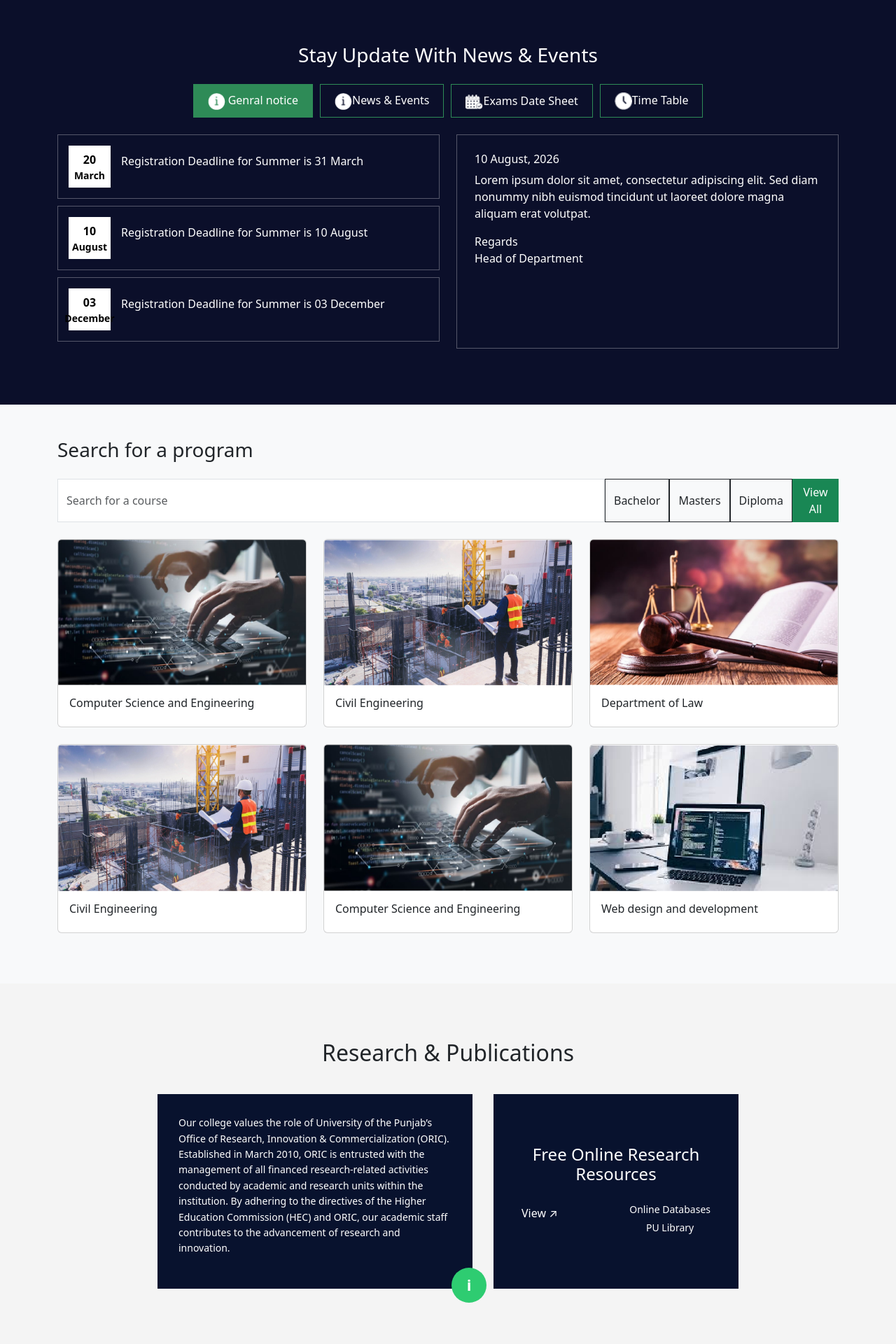
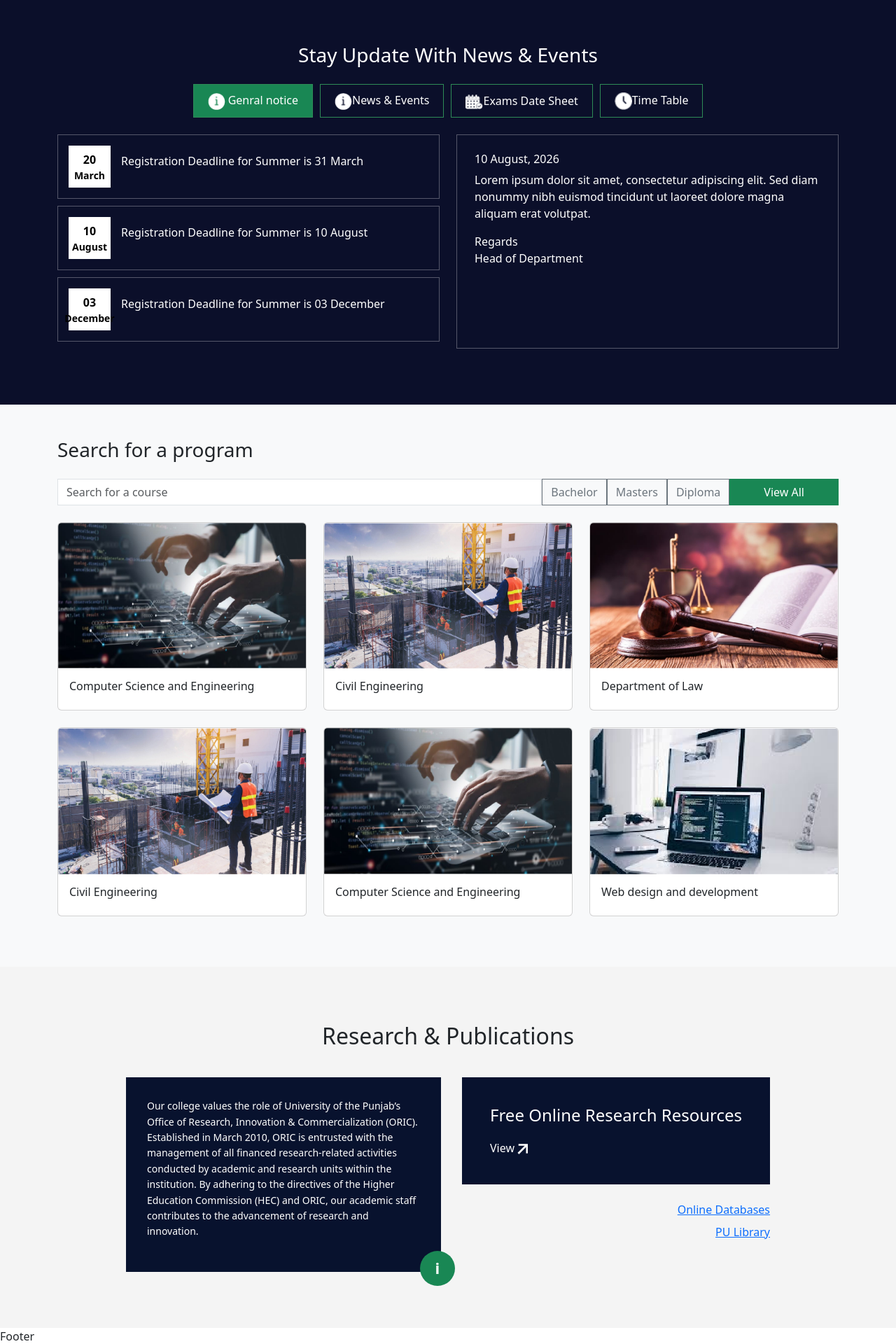
Before and after one commit to mahnooradnan491-boop/gcg, a React app in the folder frontend/: page / in a window 1280 px wide. Shown: the part 1160-3080 px from the top of the page at 70% size. Built offline with nearby package versions, Linux system fonts and the light colour scheme; the HTML template or start-up script is replaced by a standard one.

Commit message:
Issues Set

```diff
--- a/frontend/src/header.jsx
+++ b/frontend/src/header.jsx
@@ -1,4 +1,4 @@
-import { Link } from "react-router-dom";
+import { Link } from 'react-router-dom';
 
 function Header() {
     return (
@@ -12,7 +12,7 @@ function Header() {
                     <marquee className="py-2 px-4 text-success border-1 border-bottom w-100">
                         This Place is for Moving Notification for visitor + Important Notice + Call Us etc.
                     </marquee>
-                    <div className="w-100 d-flex justify-content-between align-items-md-center flex-column flex-md-row">
+                    <div className="w-100 d-flex justify-content-between align-items-lg-center flex-column flex-lg-row">
                         <ul className="navbar-nav px-3">
                             <li>
                                 <Link to="/" className="nav-link">Home</Link>
@@ -47,7 +47,7 @@ function Header() {
                 </div>
             </div>
         </nav>
-    )
+    );
 }
 
 export default Header;
--- a/frontend/src/home.css
+++ b/frontend/src/home.css
@@ -12,17 +12,16 @@
     font-style: italic;
 }
 
-/* Success Stories Section  */
 .bg-light-grey {
     background-color: #e3dfdf7b;
- }
+}
 
 .box-orange {
-    background-color: #ffe0b2 ;
+    background-color: #ffe0b2;
 }
 
 .box-green {
-    background-color: #a5d6a7 ;
+    background-color: #a5d6a7;
 }
 
 .flex-fill {
@@ -39,204 +38,174 @@
     }
 }
 
-
-/* News & Events Section */
-.news-section{
-background:#0b0f2a;
-color:white;
-padding:80px 0;
+.news-section {
+    background: #0b0f2a;
+    color: white;
+    padding: 80px 0;
 }
 
-/* Tabs */
-
-.news-tabs{
-display:flex;
-justify-content:center;
-gap:10px;
+.news-tabs {
+    display: flex;
+    justify-content: center;
+    gap: 10px;
 }
 
-.news-tabs button{
-padding:10px 20px;
-background:transparent;
-border:1px solid #2e8b57;
-color:white;
-cursor:pointer;
+.news-tabs button {
+    padding: 10px 20px;
+    background: transparent;
+    border: 1px solid #2e8b57;
+    color: white;
+    cursor: pointer;
 }
 
-.news-tabs .active{
-background:#2e8b57;
+.news-tabs .active {
+    background: var(--primary-color);
 }
 
-
-/* Notice box */
-
-.notice-box{
-display:flex;
-align-items:center;
-border:1px solid rgba(255,255,255,0.3);
-padding:15px;
-margin-bottom:10px;
-gap:15px;
+.notice-box {
+    display: flex;
+    align-items: center;
+    border: 1px solid rgba(255, 255, 255, 0.3);
+    padding: 15px;
+    margin-bottom: 10px;
+    gap: 15px;
 }
 
-.date-box{
-background:white;
-color:black;
-width:60px;
-height:60px;
-display:flex;
-flex-direction:column;
-justify-content:center;
-align-items:center;
-font-weight:bold;
+.date-box {
+    background: white;
+    color: black;
+    width: 60px;
+    height: 60px;
+    display: flex;
+    flex-direction: column;
+    justify-content: center;
+    align-items: center;
+    font-weight: bold;
 }
 
-.news-detail{
-border:1px solid rgba(255,255,255,0.3);
-padding:25px;
-height:100%;
+.news-detail {
+    border: 1px solid rgba(255, 255, 255, 0.3);
+    padding: 25px;
+    height: 100%;
 }
 
-/* Program Section */
-
-.program-section{
-background:#f4f4f4;
-padding:80px 0;
+.program-section {
+    background: #f4f4f4;
+    padding: 80px 0;
 }
 
-.program-search{
-display:flex;
-margin-bottom:40px;
+.program-search {
+    display: flex;
+    margin-bottom: 40px;
 }
 
-.program-search input{
-flex:1;
-padding:12px;
-border:1px solid #ddd;
-outline:none;
+.program-search input {
+    flex: 1;
+    padding: 12px;
+    border: 1px solid #ddd;
+    outline: none;
 }
 
-.program-search button{
-padding:12px 20px;
-border:none;
-background:#eaeaea;
-cursor:pointer;
+.program-search button {
+    padding: 12px 20px;
+    border: none;
+    background: #eaeaea;
+    cursor: pointer;
 }
 
-.program-search button:last-child{
-background:#2e8b57;
-color:white;
+.program-search button:last-child {
+    background: var(--primary-color);
+    color: white;
 }
 
-
-/* Program Cards */
-
-.program-card{
-background:white;
-border-radius:5px;
-overflow:hidden;
-transition:0.3s;
-box-shadow:0 5px 15px rgba(0,0,0,0.1);
+.program-card {
+    background: white;
+    border-radius: 5px;
+    overflow: hidden;
+    transition: 0.3s;
+    box-shadow: 0 5px 15px rgba(0, 0, 0, 0.1);
 }
 
-.program-card:hover{
-transform:translateY(-5px);
+.program-card:hover {
+    transform: translateY(-5px);
 }
 
-.program-card img{
-width:100%;
-height:180px;
-object-fit:cover;
+.program-card img {
+    width: 100%;
+    height: 180px;
+    object-fit: cover;
 }
 
-.program-card .card-body{
-padding:15px;
+.program-card .card-body {
+    padding: 15px;
 }
 
-.program-card h6{
-font-size:16px;
-font-weight:600;
+.program-card h6 {
+    font-size: 16px;
+    font-weight: 600;
 }
 
-/* RESEARCH SECTION */
-
-.research-section{
-background:#f4f4f4;
-padding:80px 10%;
-text-align:center;
+.research-section {
+    background: #f4f4f4;
+    padding: 80px 10%;
+    text-align: center;
 }
 
-.research-title{
-font-size:32px;
-margin-bottom:40px;
+.research-title {
+    font-size: 32px;
+    margin-bottom: 40px;
 }
 
-.research-container{
-display:flex;
-gap:30px;
-justify-content:center;
-flex-wrap:wrap;
+.research-container {
+    display: flex;
+    gap: 30px;
+    justify-content: center;
+    flex-wrap: wrap;
 }
 
-/* LEFT BOX */
-
-.research-left{
-background:#08122e;
-color:white;
-padding:30px;
-width:450px;
-text-align:left;
-position:relative;
+.research-left {
+    background: #08122e;
+    color: white;
+    padding: 30px;
+    width: 450px;
+    text-align: left;
+    position: relative;
 }
 
-.research-left p{
-line-height:1.6;
-font-size:14px;
+.research-left p {
+    line-height: 1.6;
+    font-size: 14px;
 }
 
-/* info circle */
-
-.info-circle{
-position:absolute;
-bottom:-20px;
-right:-20px;
-background:#2ecc71;
-width:50px;
-height:50px;
-border-radius:50%;
-display:flex;
-align-items:center;
-justify-content:center;
-font-size:22px;
-font-weight:bold;
-color:white;
+.info-circle {
+    position: absolute;
+    bottom: -20px;
+    right: -20px;
+    background: var(--primary-color);
+    width: 50px;
+    height: 50px;
+    border-radius: 50%;
+    display: flex;
+    align-items: center;
+    justify-content: center;
+    font-size: 22px;
+    font-weight: bold;
+    color: white;
 }
 
-
-/* RIGHT BOX */
-
-.research-right{
-background:#08122e;
-color:white;
-padding:40px;
-width:350px;
-display:flex;
-flex-direction:column;
-justify-content:center;
+.research-right {
+    background: #08122e;
+    color: white;
+    padding: 40px;
 }
 
-.research-right h3{
-font-size:24px;
-margin-bottom:20px;
-}
-.research-links{
-display:flex;
-justify-content:space-between;
-align-items:center;
-
+.research-right h3 {
+    font-size: 24px;
+    margin-bottom: 20px;
 }
 
-.links p{
-margin:5px 0;
-font-size:14px;
+.research-links {
+    display: flex;
+    justify-content: space-between;
+    align-items: center;
 }
--- a/frontend/src/home.jsx
+++ b/frontend/src/home.jsx
@@ -1,6 +1,6 @@
-import { Link } from "react-router-dom";
-import "./home.css";
-import About from "./about.jsx";
+import { Link } from 'react-router-dom'
+import './home.css'
+
 function Home() {
     return (
         <>
@@ -22,31 +22,24 @@ function Home() {
                     SATELLITE TOWN, GUJRANWALA
                 </address>
             </div>
-
-            {/* Success Stories Section */}
             <div className="mt-5 px-5 mb-5">
                 <h2 className="text-center mb-5">Our Success Stories</h2>
                 <div className="d-flex gap-3">
-
-                    <div className="bg-light-grey p-4 flex-fill border">
+                    <div className="bg-light-grey p-4 flex-fill">
                         <div className="d-flex justify-content-between align-items-start">
                             <h2 className="fw-bold">5K+</h2>
                             <img src="/icons/student.png" alt="icon" width="25px" />
                         </div>
                         <p className="mt-4 mb-0">Regular Student</p>
                     </div>
-
-
-                    <div className="p-4 flex-fill border box-orange">
+                    <div className="p-4 flex-fill box-orange">
                         <div className="d-flex justify-content-between align-items-start">
                             <h2 className="fw-bold">10K+</h2>
                             <img src="/icons/graduate.png" alt="icon" width="25px" />
                         </div>
                         <p className="mt-4 mb-0">Graduate Student</p>
                     </div>
-
-
-<div className="p-4 flex-fill border box-green">
+                    <div className="p-4 flex-fill box-green">
                         <div className="d-flex justify-content-between align-items-start">
                             <h2 className="fw-bold">140+</h2>
                             <img src="/icons/research.png" alt="icon" width="25px" />
@@ -56,189 +49,126 @@ function Home() {
                 </div>
             </div>
             <section className="news-section" id="newsevents">
-
                 <div className="container">
-
                     <h3 className="text-center mb-4">
                         Stay Update With News & Events
                     </h3>
-
-{/* Tabs */}
                     <div className="news-tabs">
-
                         <button className="active"> <img src="/icons/info.png" alt="icon" General width="25px"></img> Genral notice</button>
                         <button> <img src="/icons/info.png" alt="icon" General width="25px"></img>News & Events</button>
                         <button><img src="/icons/calender.png" alt="icon" General width="25px"></img>Exams Date Sheet</button>
                         <button><img src="/icons/clock.png" alt="icon" General width="25px"></img>Time Table</button>
-
                     </div>
-
-
                     <div className="row mt-4">
-
-{/* Left Side Notices */}
-
                         <div className="col-md-6">
-
                             <div className="notice-box">
-
                                 <div className="date-box">
                                     <span>20</span>
                                     <small>March</small>
                                 </div>
-
                                 <p>Registration Deadline for Summer is 31 March</p>
-
                             </div>
-
-
                             <div className="notice-box">
-
                                 <div className="date-box">
                                     <span>10</span>
                                     <small>August</small>
                                 </div>
-
                                 <p>Registration Deadline for Summer is 10 August</p>
-
                             </div>
-
-
                             <div className="notice-box">
-
                                 <div className="date-box">
                                     <span>03</span>
                                     <small>December</small>
                                 </div>
-
                                 <p>Registration Deadline for Summer is 03 December</p>
-
                             </div>
-
                         </div>
-
-
-{/* Right Side Description */}
-
                         <div className="col-md-6">
-
                             <div className="news-detail">
-
                                 <h6>10 August, 2026</h6>
-
                                 <p>
                                     Lorem ipsum dolor sit amet, consectetur adipiscing elit.
                                     Sed diam nonummy nibh euismod tincidunt ut laoreet dolore magna aliquam erat volutpat.
                                 </p>
-
                                 <p>
-Regards <br/>
+                                    Regards <br />
                                     Head of Department
                                 </p>
-
                             </div>
-
                         </div>
-
                     </div>
-
                 </div>
-
             </section>
             <section className="py-5 bg-light">
                 <div className="container">
-
                     <h3 className="mb-4">Search for a program</h3>
-
                     <div className="d-flex mb-4">
-
                         <input
                             type="text"
                             placeholder="Search for a course"
                             className="form-control rounded-0"
                         />
-
-<button className="btn btn-outline-dark rounded-0">Bachelor</button>
-<button className="btn btn-outline-dark rounded-0">Masters</button>
-<button className="btn btn-outline-dark rounded-0">Diploma</button>
-<button className="btn btn-success rounded-0">View All</button>
-
+                        <button className="btn btn-outline-secondary rounded-0">Bachelor</button>
+                        <button className="btn btn-outline-secondary rounded-0">Masters</button>
+                        <button className="btn btn-outline-secondary rounded-0">Diploma</button>
+                        <button className="btn btn-success rounded-0 px-5 text-nowrap">View All</button>
                     </div>
-
                     <div className="row">
-
                         <div className="col-md-4 mb-4">
                             <div className="card">
-<img src="/public/computerscience.png" className="card-img-top"/>
+                                <img src="/public/computerscience.png" className="card-img-top" />
                                 <div className="card-body">
                                     <h6>Computer Science and Engineering</h6>
                                 </div>
                             </div>
                         </div>
-
                         <div className="col-md-4 mb-4">
                             <div className="card">
-<img src="/public/civileng.png" className="card-img-top"/>
+                                <img src="/public/civileng.png" className="card-img-top" />
                                 <div className="card-body">
                                     <h6>Civil Engineering</h6>
                                 </div>
                             </div>
                         </div>
-
                         <div className="col-md-4 mb-4">
                             <div className="card">
-<img src="/public/law.png" className="card-img-top"/>
+                                <img src="/public/law.png" className="card-img-top" />
                                 <div className="card-body">
                                     <h6>Department of Law</h6>
                                 </div>
                             </div>
                         </div>
-
                         <div className="col-md-4 mb-4">
                             <div className="card">
-<img src="/public/civileng.png" className="card-img-top"/>
+                                <img src="/public/civileng.png" className="card-img-top" />
                                 <div className="card-body">
                                     <h6>Civil Engineering</h6>
                                 </div>
                             </div>
                         </div>
-
                         <div className="col-md-4 mb-4">
                             <div className="card">
-<img src="/public/computerscience.png" className="card-img-top"/>
+                                <img src="/public/computerscience.png" className="card-img-top" />
                                 <div className="card-body">
                                     <h6>Computer Science and Engineering</h6>
                                 </div>
                             </div>
                         </div>
-
-
-
                         <div className="col-md-4 mb-4">
                             <div className="card">
-<img src="/public/web.png" className="card-img-top"/>
+                                <img src="/public/web.png" className="card-img-top" />
                                 <div className="card-body">
                                     <h6>Web design and development</h6>
                                 </div>
                             </div>
                         </div>
-
-
                     </div>
                 </div>
             </section>
-
-
             <section className="research-section">
-
                 <h2 className="research-title">Research & Publications</h2>
-
                 <div className="research-container">
-
-{/* Left Box */}
-
                     <div className="research-left">
-
                         <p>
                             Our college values the role of University of the Punjab’s Office of
                             Research, Innovation & Commercialization (ORIC). Established in March
@@ -248,37 +178,25 @@ within the institution. By adhering to the directives of the Higher
                             Education Commission (HEC) and ORIC, our academic staff contributes
                             to the advancement of research and innovation.
                         </p>
-
                         <div className="info-circle">i</div>
-
                     </div>
-
-
-{/* Right Box */}
-
+                    <div>
                         <div className="research-right">
-
                             <h3>Free Online Research Resources</h3>
-
                             <div className="research-links">
-
-<p>View ↗</p>
-
-<div className="links">
-<p>Online Databases</p>
-<p>PU Library</p>
+                                <Link to="/research" className="nav-link">View <img src="/icons/arrowup.png" alt="arrow-icon" width="15px" /></Link>
                             </div>
-
                         </div>
-
+                        <div className="text-end">
+                            <Link to="/online-databases" className="mt-4 d-block">Online Databases</Link>
+                            <Link to="/pu-library" className="mt-2 d-block">PU Library</Link>
                         </div>
-
                     </div>
-
+                </div>
             </section>
 
         </>
     );
 }
 
-export default Home;
+export default Home
--- a/frontend/src/main.css
+++ b/frontend/src/main.css
@@ -2,3 +2,9 @@
     padding: 0px;
     margin: 0px;
 }
+
+:root {
+    --primary-color: #198754;
+    --secondary-color: #4CAF50;
+    --text-color: #333;
+}
--- a/frontend/src/main.jsx
+++ b/frontend/src/main.jsx
@@ -12,6 +12,7 @@ import Login from './login'
 import Register from './register'
 import 'bootstrap/dist/css/bootstrap.min.css'
 import 'bootstrap/dist/js/bootstrap.bundle.min'
+import './main.css'
 
 createRoot(document.getElementById('root')).render(
   <StrictMode>
```
Also changed, not shown: frontend/src/about.css (+5 -17 lines), frontend/src/about.jsx (+5 -16 lines), frontend/src/gallery.css (+47 -20 lines), frontend/src/gallery.jsx (+6 -24 lines), 1 other file (tests, documents, lock files or other folders). Lines whose indentation alone changed are shown as unchanged.
